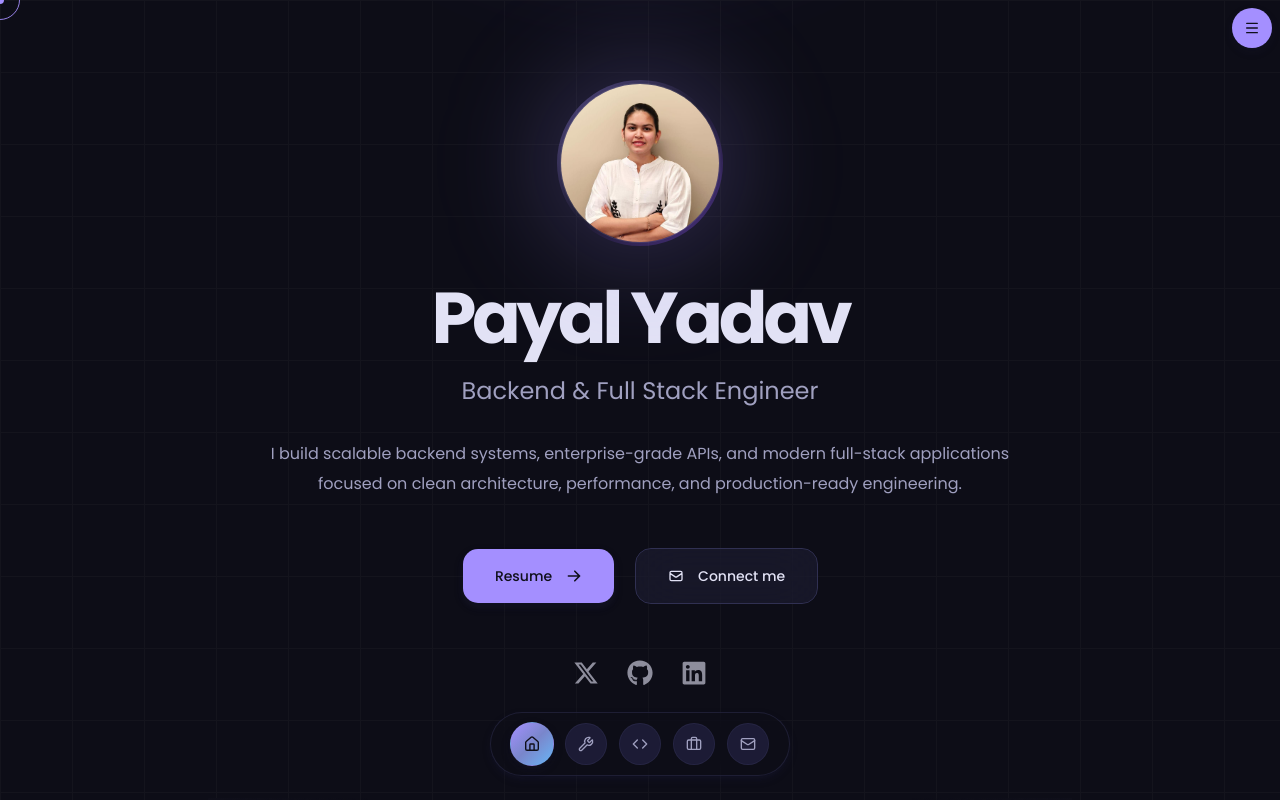
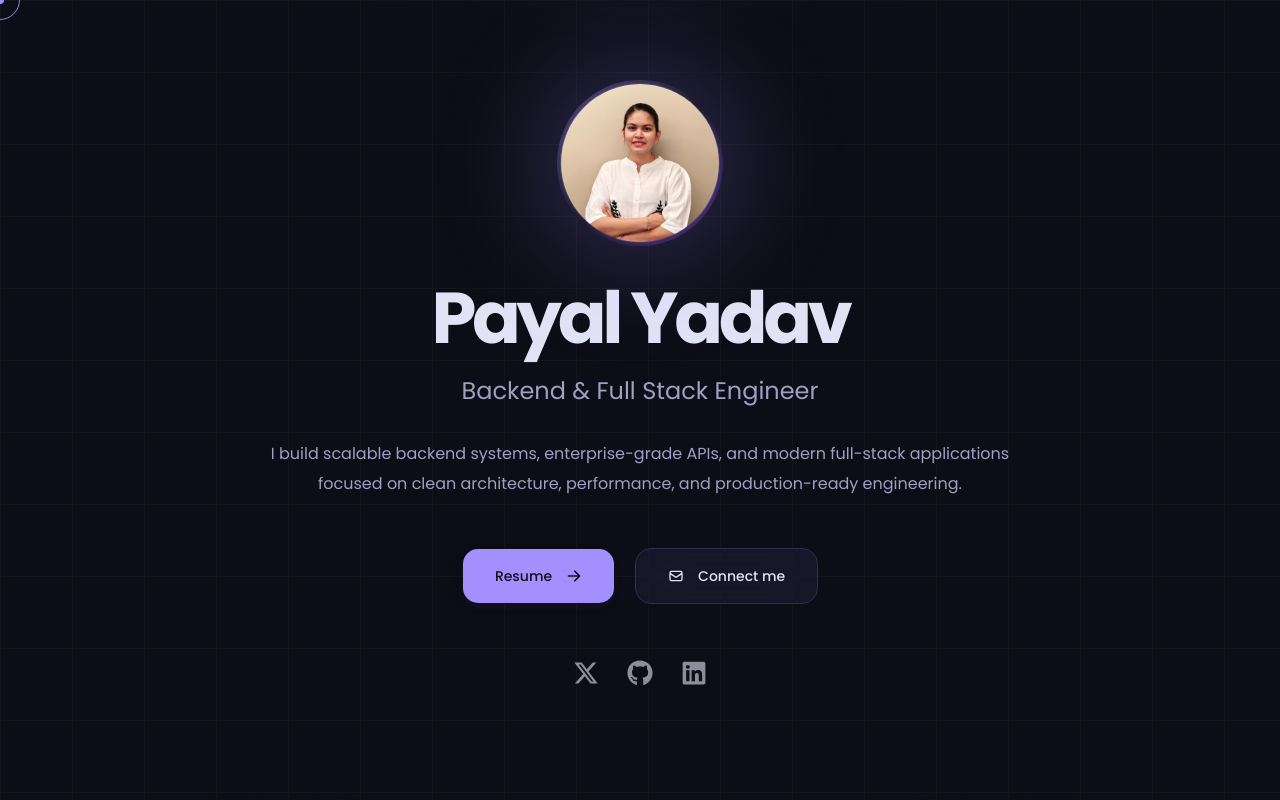
Before and after one commit to itmepayal/PORTFOLIO, a Next.js app: page / in a window 1280 px wide. Built offline with nearby package versions, Linux system fonts and the light colour scheme.

Commit message:
fix: menu button

```diff
--- a/app/page.tsx
+++ b/app/page.tsx
@@ -16,17 +16,9 @@ export default function Page() {
   const { active, scrollToSection } = useScroll(SECTIONS);
   return (
     <div className="grid grid-cols-1 md:grid-cols-1 gap-1 items-start">
-      <MenuSheet />
       <div className="overflow-y-auto h-screen relative">
         <Home />
         <Footer />
-        <div className="sticky bottom-6 flex justify-center z-50">
-          <Navbar
-            sections={SECTIONS}
-            active={active}
-            onNavigate={scrollToSection}
-          />
-        </div>
       </div>
     </div>
   );
--- a/components/sections/home.tsx
+++ b/components/sections/home.tsx
@@ -981,7 +981,7 @@ export const Home = () => {
             px-5
             py-5
             text-center
-            min-w-[110px]
+            min-w-27.5
           "
                 >
                   <h3 className="text-2xl font-black">{item.value}</h3>
@@ -1324,7 +1324,7 @@ export const Home = () => {
               left-0
               h-px
               w-full
-              bg-gradient-to-r
+              bg-linear-to-r
               from-transparent
               via-primary/60
               to-transparent
```
